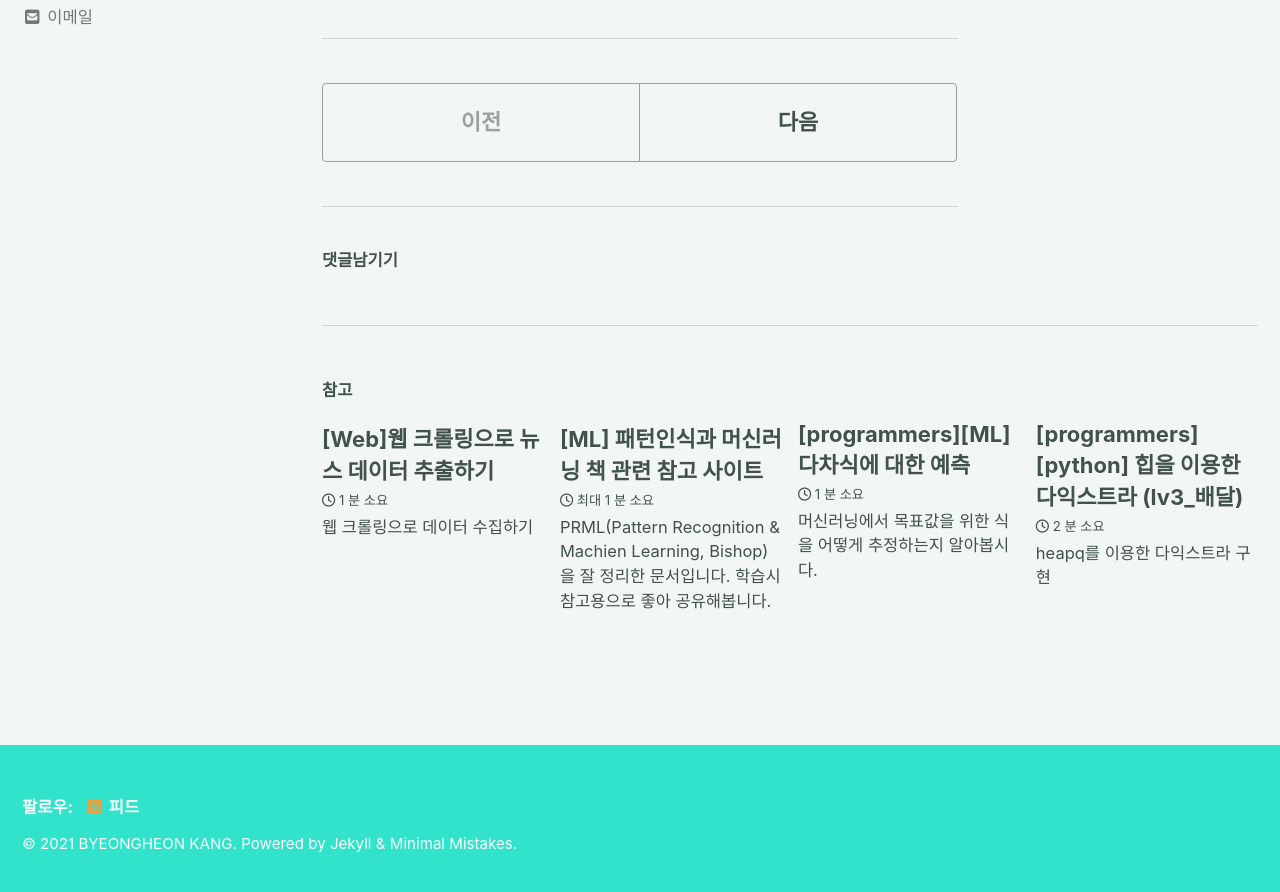
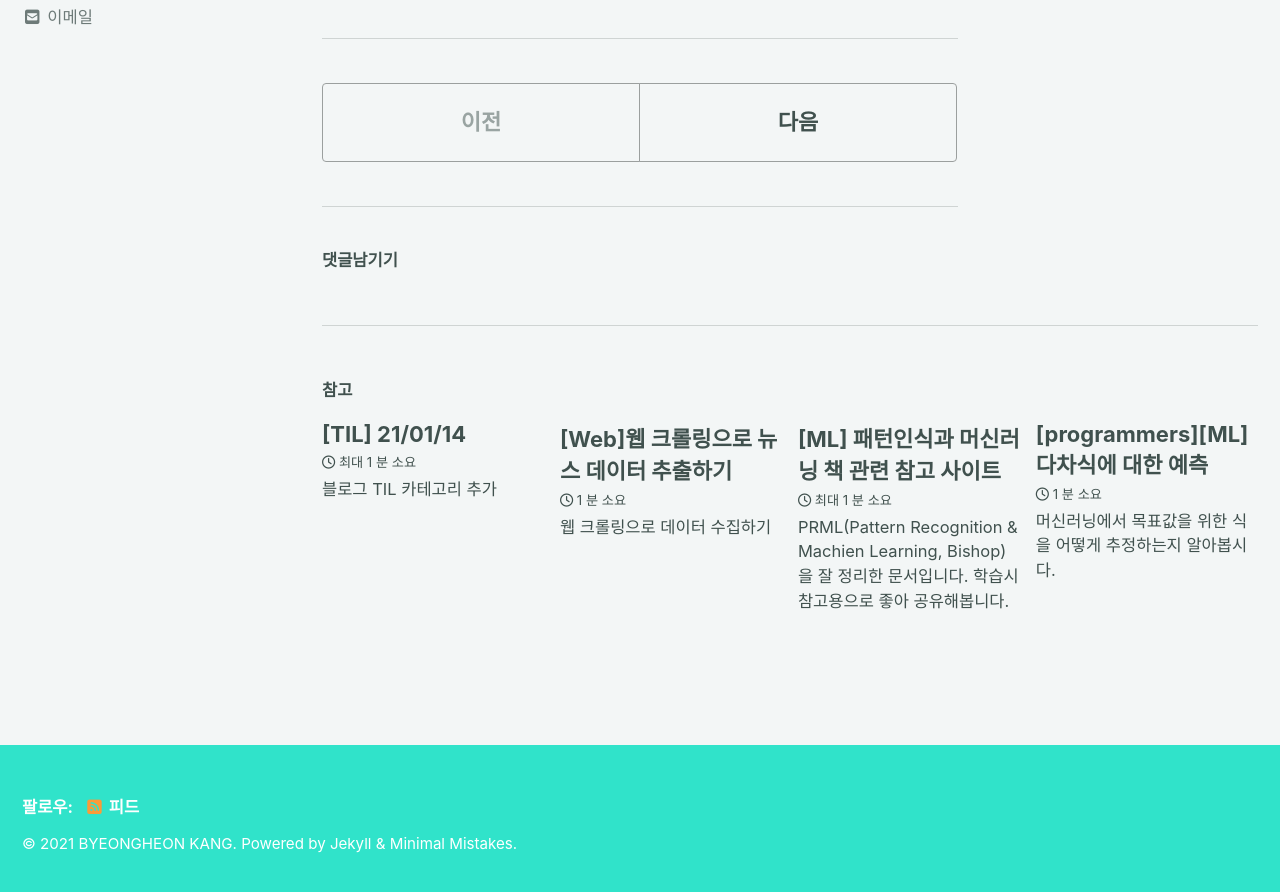
Before and after one commit to devtrail42/devtrail42.github.io, a Jekyll site: the page built from _posts/2019-07-23-firstPost.md, in a window 1280 px wide and 900 px high, scrolled down 1191 px. Shown: the top 892 px of the window. Built offline with Jekyll 4.4.1, drawn with Linux system fonts in a browser that asks for light colours; cached includes are drawn as plain includes; nearby versions of some CDN libraries; comment, search, counter and statistics services are not loaded; part of the change alters nothing that is shown.

```diff
--- a/_data/navigation.yml
+++ b/_data/navigation.yml
@@ -2,6 +2,8 @@
 main:
   - title: "Archive"
     url: /year-archive/
+  - title: "TIL"
+    url: /categories/til
   - title: "Tag"
     url: /tags/
   - title: "Category"
--- /dev/null
+++ b/_posts/2021-01-14-til1.md
@@ -0,0 +1,22 @@
+---
+published: true
+layout: single
+title:  "[TIL] 21/01/14"
+permalink: /categories/til
+header:
+  overlay_image: /images/unsplash-image-1.jpg
+  caption: "Photo credit: [**Unsplash**](https://unsplash.com)"
+  actions:
+    - label: "Learn more"
+      url: "https://devinlife.com/howto%20github%20pages/category-tag/"
+
+categories: [TIL]
+comments: true
+---
+
+## 블로그 TIL 카테고리 추가
+
+학습기록을 프로젝트나 강의 단위로 하다보니 포스팅 주기가 점점 길어졌습니다.
+
+이에 하루하루 배운 것을 간단한 일기 형식으로 남길 수 있는
+카테고리를 블로그에 새로 만들게 됐습니다.
```
